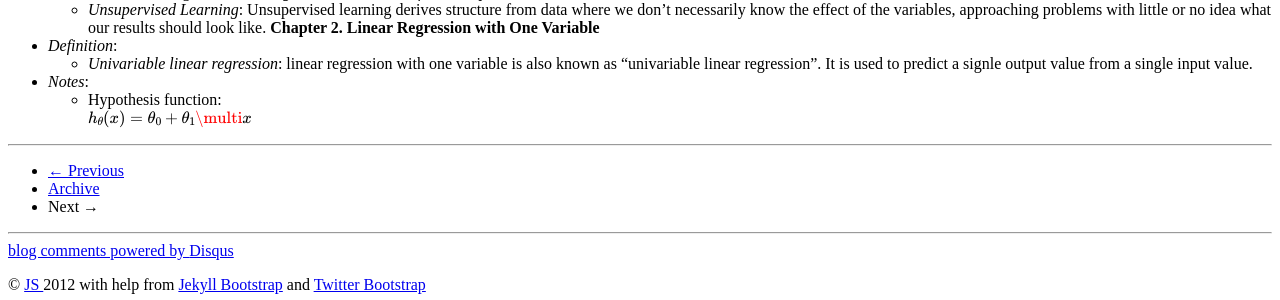
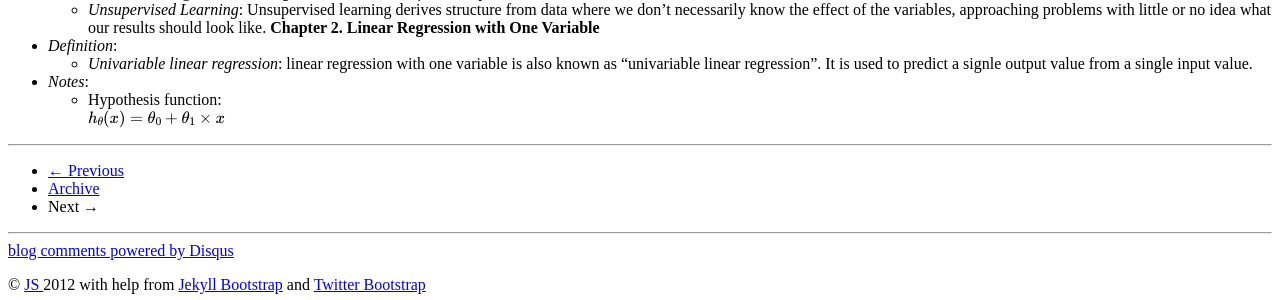
Before and after one commit to 0xAS/0xas.github.com, a Jekyll site: the page built from _posts/2015-06-02-Stanford-Machine-Learning-Class-Notes.md, in a window 1280 px wide. Shown: the part 472-772 px from the top of the page. Built offline with Jekyll 4.4.1, drawn with Linux system fonts in a browser that asks for light colours; formulas are drawn with MathJax 3; comment, search, counter and statistics services are not loaded.

Commit message:
test
test

```diff
--- a/_posts/2015-06-02-Stanford-Machine-Learning-Class-Notes.md
+++ b/_posts/2015-06-02-Stanford-Machine-Learning-Class-Notes.md
@@ -18,4 +18,4 @@ tags : [MachineLearning, Basis]
     + *Univariable linear regression*: linear regression with one variable is also known as "univariable linear regression". It is used to predict a signle output value from a single input value.
 - *Notes*:
     + Hypothesis function:\\
-        $$ h_{\theta}(x) = \theta_0 + \theta_1 \multi x$$
+        $$ h_{\theta}(x) = \theta_0 + \theta_1 \times x$$
```
